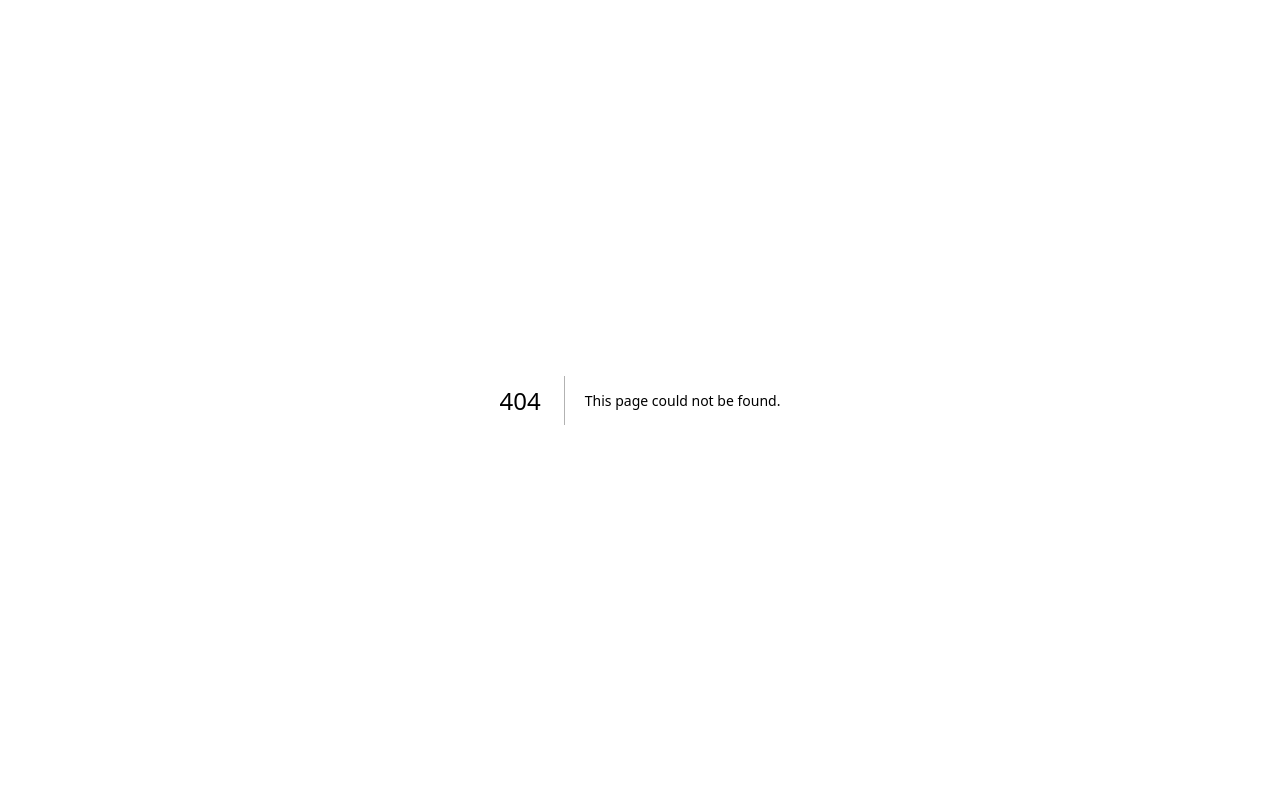
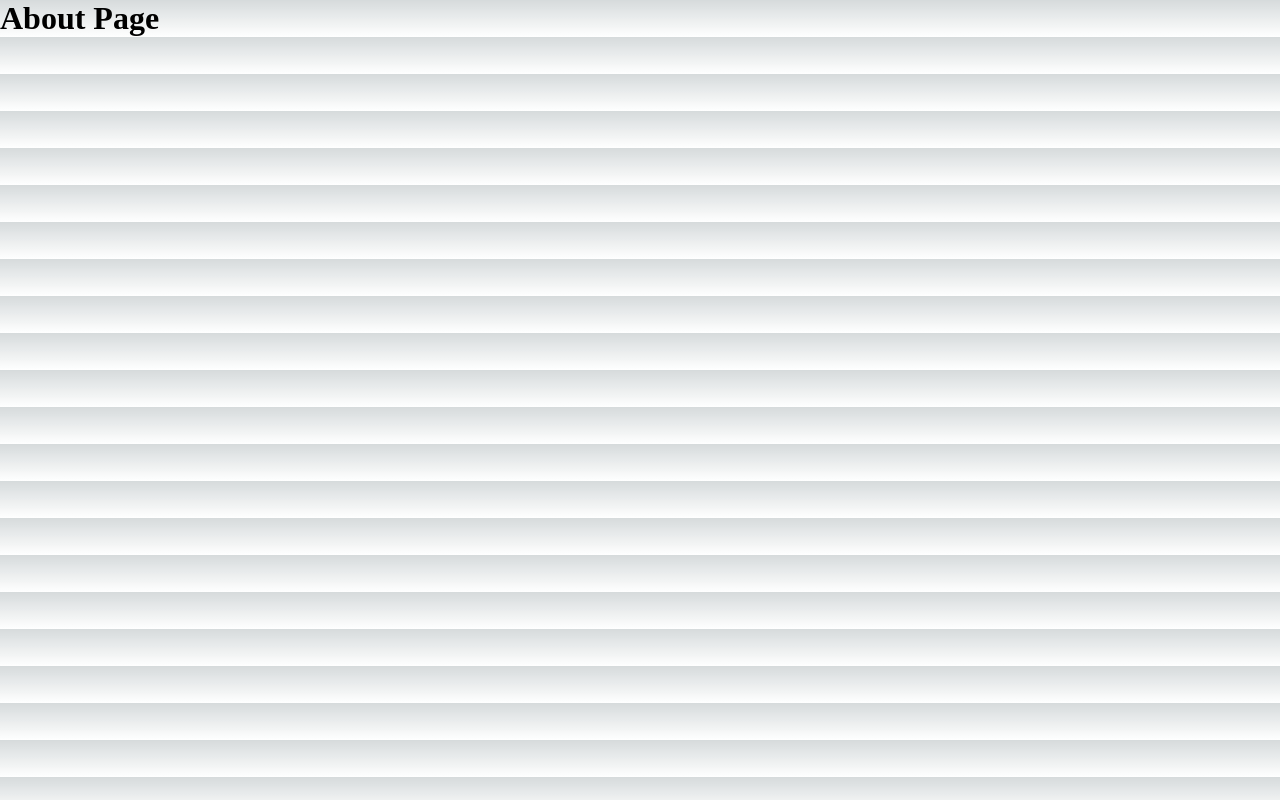
Before and after one commit to sramalho94/fs-next-typescript, a Next.js app: page /about in a window 1280 px wide. Before the commit this address had no page. Built offline with nearby package versions, Linux system fonts and the light colour scheme.

Commit message:
created about directory and page.tsx file

```diff
--- /dev/null
+++ b/app/about/page.tsx
@@ -0,0 +1,13 @@
+import Image from 'next/image'
+import { Inter } from '@next/font/google'
+import styles from './page.module.css'
+
+const inter = Inter({ subsets: ['latin'] })
+
+export default function About() {
+  return (
+    <main>
+      <h1>About Page</h1>
+    </main>
+  )
+}
```
